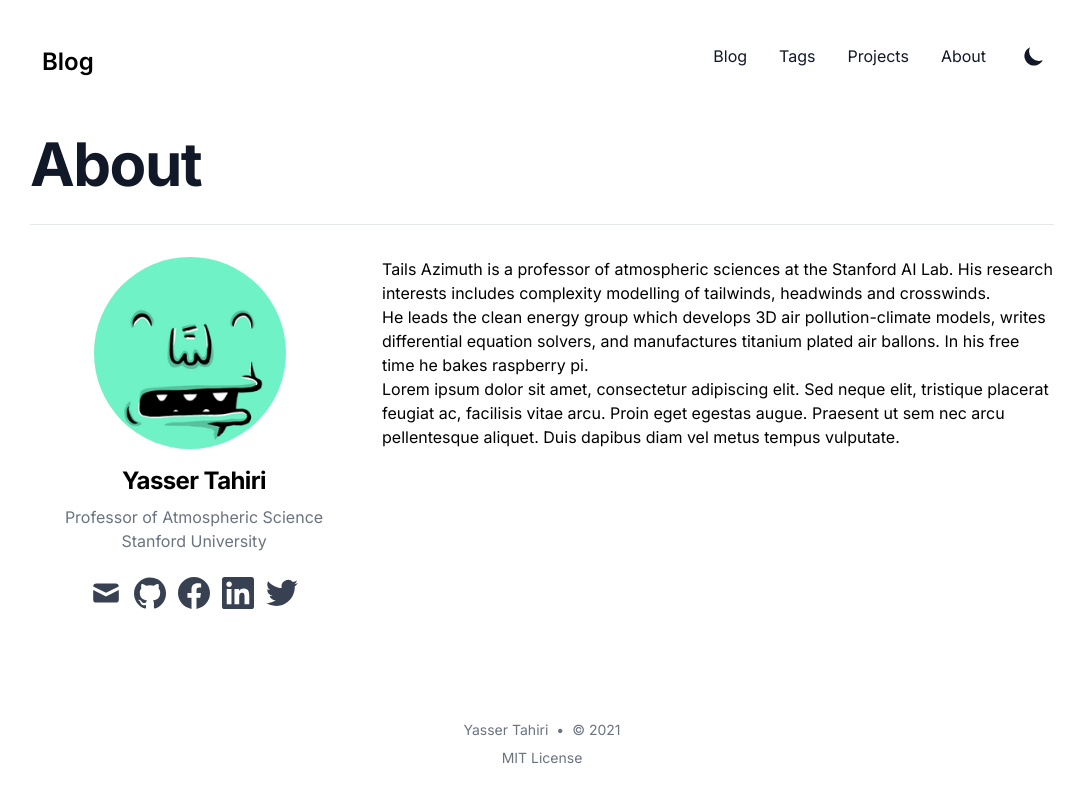
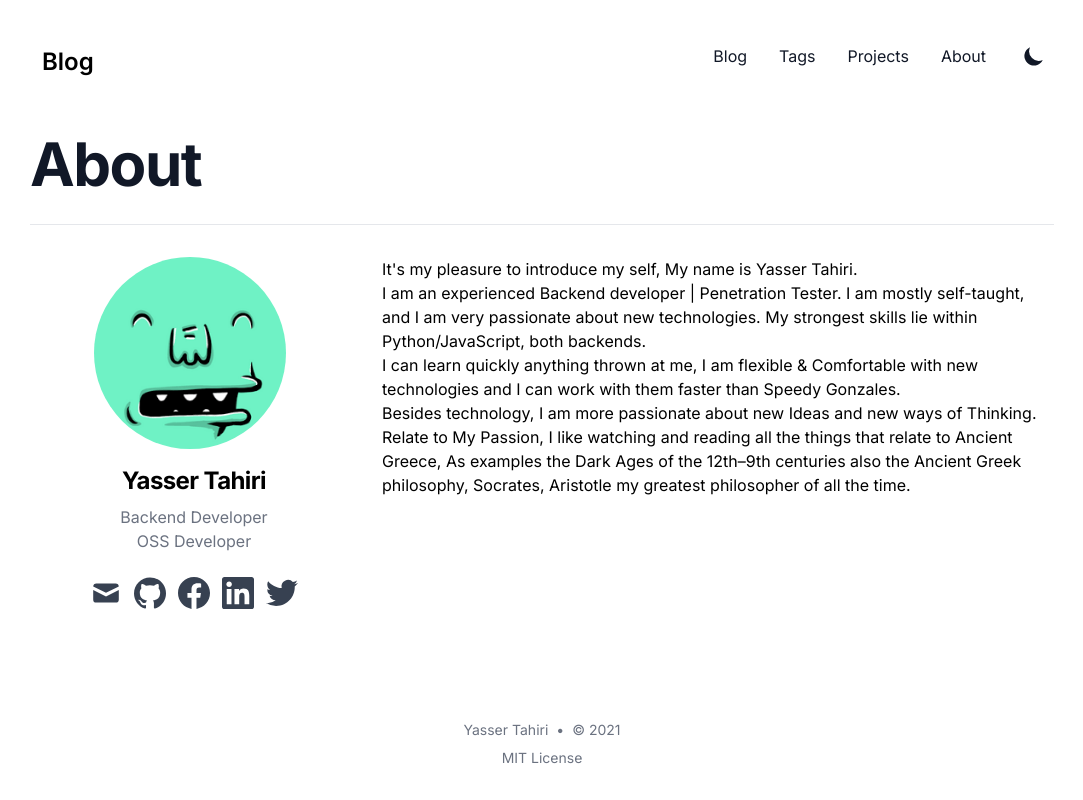
Before and after one commit to yezz123/Blog, a Next.js app: page /about in a window 1280 px wide. Shown: the whole page, without its empty margins (98-1181 px from the left). Built offline with nearby package versions, Linux system fonts and the light colour scheme; what @tailwindcss/typography would draw is missing.

Commit message:
Update the Pages :rocket:

```diff
--- a/pages/_document.js
+++ b/pages/_document.js
@@ -4,19 +4,9 @@ class MyDocument extends Document {
     return (
       <Html lang="en">
         <Head>
-          <link rel="apple-touch-icon" sizes="76x76" href="/static/favicons/apple-touch-icon.png" />
-          <link
-            rel="icon"
-            type="image/png"
-            sizes="32x32"
-            href="/static/favicons/favicon-32x32.png"
-          />
-          <link
-            rel="icon"
-            type="image/png"
-            sizes="16x16"
-            href="/static/favicons/favicon-16x16.png"
-          />
+          <link rel="wave" sizes="76x76" href="/static/favicons/wave.png" />
+          <link rel="icon" type="image/png" sizes="32x32" href="/static/favicons/wave.png" />
+          <link rel="icon" type="image/png" sizes="16x16" href="/static/favicons/wave.png" />
           <link rel="manifest" href="/static/favicons/site.webmanifest" />
           <link rel="mask-icon" href="/static/favicons/safari-pinned-tab.svg" color="#5bbad5" />
           <meta name="msapplication-TileColor" content="#000000" />
--- a/pages/about.js
+++ b/pages/about.js
@@ -29,8 +29,8 @@ export default function About() {
             <h3 className="pt-4 pb-2 text-2xl font-bold leading-8 tracking-tight">
               {siteMetadata.author}
             </h3>
-            <div className="text-gray-500 dark:text-gray-400">Professor of Atmospheric Science</div>
-            <div className="text-gray-500 dark:text-gray-400">Stanford University</div>
+            <div className="text-gray-500 dark:text-gray-400">Backend Developer</div>
+            <div className="text-gray-500 dark:text-gray-400">OSS Developer</div>
             <div className="flex pt-6 space-x-3">
               <SocialIcon kind="mail" href={`mailto:${siteMetadata.email}`} />
               <SocialIcon kind="github" href={siteMetadata.github} />
@@ -41,20 +41,23 @@ export default function About() {
             </div>
           </div>
           <div className="pt-8 pb-8 prose dark:prose-dark max-w-none xl:col-span-2">
+            <p>It's my pleasure to introduce my self, My name is Yasser Tahiri.</p>
             <p>
-              Tails Azimuth is a professor of atmospheric sciences at the Stanford AI Lab. His
-              research interests includes complexity modelling of tailwinds, headwinds and
-              crosswinds.
+              I am an experienced Backend developer | Penetration Tester. I am mostly self-taught,
+              and I am very passionate about new technologies. My strongest skills lie within
+              Python/JavaScript, both backends.
             </p>
             <p>
-              He leads the clean energy group which develops 3D air pollution-climate models, writes
-              differential equation solvers, and manufactures titanium plated air ballons. In his
-              free time he bakes raspberry pi.
+              I can learn quickly anything thrown at me, I am flexible & Comfortable with new
+              technologies and I can work with them faster than Speedy Gonzales.
             </p>
             <p>
-              Lorem ipsum dolor sit amet, consectetur adipiscing elit. Sed neque elit, tristique
-              placerat feugiat ac, facilisis vitae arcu. Proin eget egestas augue. Praesent ut sem
-              nec arcu pellentesque aliquet. Duis dapibus diam vel metus tempus vulputate.
+              Besides technology, I am more passionate about new Ideas and new ways of Thinking.
+            </p>
+            <p>
+              Relate to My Passion, I like watching and reading all the things that relate to
+              Ancient Greece, As examples the Dark Ages of the 12th–9th centuries also the Ancient
+              Greek philosophy, Socrates, Aristotle my greatest philosopher of all the time.
             </p>
           </div>
         </div>
```
